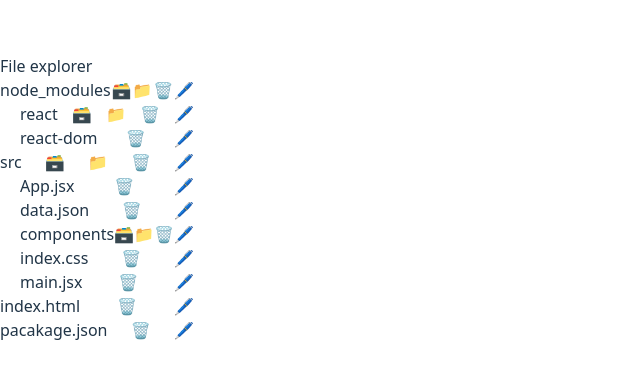
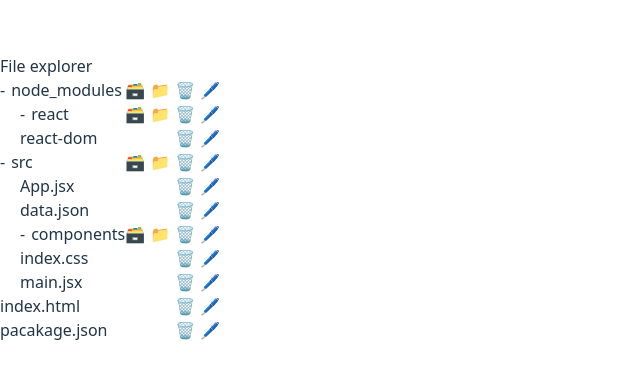
Before and after one commit to vaishdwivedi1/file-explorer, a React (Vite) app: page / in a window 1280 px wide. Shown: the part 202-580 px from the top of the page, without its empty margins (0-640 px from the left). Built offline with nearby package versions, Linux system fonts and the light colour scheme.

Commit message:
feat: handle expand feature

```diff
--- a/src/components/File.jsx
+++ b/src/components/File.jsx
@@ -4,6 +4,7 @@ const File = ({ data, folderData, setFolderData }) => {
   const [isAdding, setIsAdding] = useState(false);
   const [isFile, setIsFile] = useState(null);
   const [newFileFolderName, setNewFileFolderName] = useState("");
+  const [isExpanded, setIsExpanded] = useState(true);
 
   const deleteFileOrFolder = (name) => {
     const updateItems = (list) => {
@@ -24,9 +25,11 @@ const File = ({ data, folderData, setFolderData }) => {
   };
 
   const handleAddingFileFolder = (name, isFolder) => {
+    if (!newFileFolderName.trim()) return;
+
     const updateItems = (list) => {
       return list?.map((a) => {
-        if (a.name == name) {
+        if (a.name === name) {
           const newItem = {
             name: newFileFolderName,
             isFolder,
@@ -54,64 +57,63 @@ const File = ({ data, folderData, setFolderData }) => {
     setIsAdding(false);
     setNewFileFolderName("");
   };
+
   return (
     <div>
       <div style={{ display: "flex", justifyContent: "space-between" }}>
-        {data?.name}
+        <div
+          style={{
+            display: "flex",
+            alignItems: "center",
+            cursor: data?.isFolder ? "pointer" : "default",
+            gap: "6px",
+          }}
+          onClick={() => {
+            if (data?.isFolder) setIsExpanded((prev) => !prev);
+          }}
+        >
+          {data?.isFolder && (
+            <span>{isExpanded ? "-" : "+"}</span> // open vs closed icon
+          )}
+          <span>{data?.name}</span>
+        </div>
+
+        <div style={{ display: "flex", gap: "5px" }}>
           {data?.isFolder && (
             <>
               <p
-              style={{
-                maxWidth: "max-content",
-                margin: "0",
-                cursor: "pointer",
-              }}
+                style={{ margin: 0, cursor: "pointer" }}
                 onClick={() => {
-                setIsAdding((prev) => !prev);
+                  setIsAdding(true);
                   setIsFile(true);
+                  setIsExpanded(true);
                 }}
               >
                 🗃️
               </p>
               <p
-              style={{
-                maxWidth: "max-content",
-                margin: "0",
-                cursor: "pointer",
-              }}
+                style={{ margin: 0, cursor: "pointer" }}
                 onClick={() => {
-                setIsAdding((prev) => !prev);
+                  setIsAdding(true);
                   setIsFile(false);
+                  setIsExpanded(true);
                 }}
               >
                 📁
               </p>
             </>
           )}
-        <>
           <p
-            style={{
-              maxWidth: "max-content",
-              margin: "0",
-              cursor: "pointer",
-            }}
+            style={{ margin: 0, cursor: "pointer" }}
             onClick={() => deleteFileOrFolder(data?.name)}
           >
-            {" "}
             🗑️
           </p>
-          <p
-            style={{
-              maxWidth: "max-content",
-              margin: "0",
-              cursor: "pointer",
-            }}
-          >
-            {" "}
-            🖊️
-          </p>
-        </>
+          <p style={{ margin: 0, cursor: "pointer" }}>🖊️</p>
         </div>
+      </div>
+
+      {/* Input for new file/folder */}
       {isAdding && (
         <input
           onBlur={() => handleAddingFileFolder(data?.name, !isFile)}
@@ -124,18 +126,23 @@ const File = ({ data, folderData, setFolderData }) => {
           }}
           value={newFileFolderName}
           onChange={(e) => setNewFileFolderName(e.target.value)}
+          style={{ marginLeft: "20px" }}
         />
       )}
 
+      {/* Children (only visible if expanded) */}
+      {isExpanded && (
         <div style={{ paddingLeft: "20px" }}>
           {data?.children?.map((ch) => (
             <File
+              key={ch.name}
               data={ch}
               folderData={folderData}
               setFolderData={setFolderData}
             />
           ))}
         </div>
+      )}
     </div>
   );
 };
```
Lines whose indentation alone changed are shown as unchanged.
